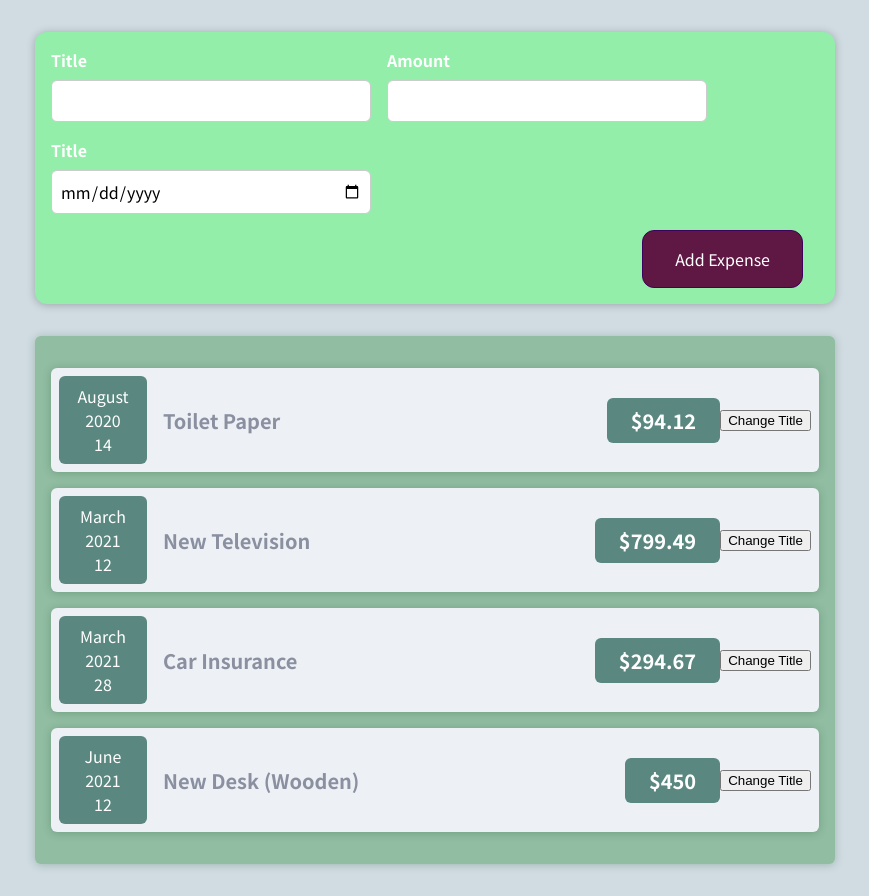
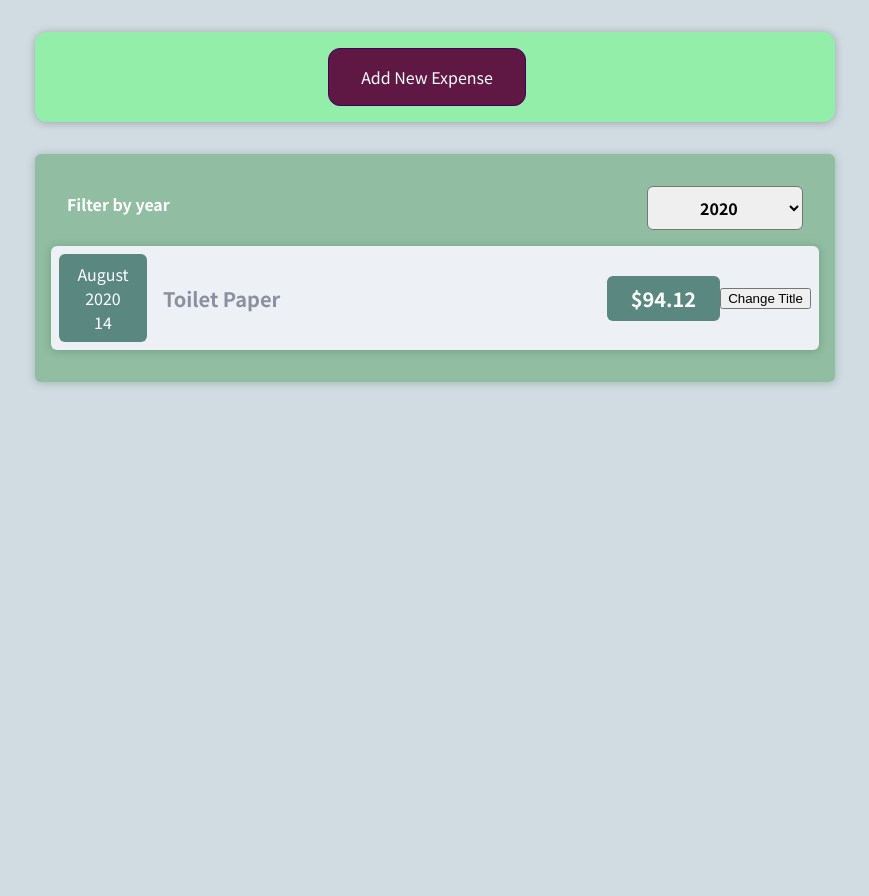
Before and after one commit to Jetigeri/expense-tracker, a React (Create React App) app: page / in a window 1280 px wide. Shown: the whole page, without its empty margins (205-1074 px from the left). After the commit the page ends 800 px from the top, so only its background shows below. Built offline with nearby package versions, Linux system fonts and the light colour scheme.

Commit message:
Lecture 68

```diff
--- a/src/App.jsx
+++ b/src/App.jsx
@@ -1,8 +1,9 @@
+import React, { useState } from "react";
+
 import Expenses from "./components/Expenses/Expenses.jsx";
 import NewExpense from "./components/NewExpense/NewExpense";
 
-const App = () => {
-  const expenses = [
+const DUMMY_EXPENSES = [
   {
     id: "e1",
     title: "Toilet Paper",
@@ -29,9 +30,18 @@ const App = () => {
   },
 ];
 
+const App = () => {
+  const [expenses, setExpenses] = useState(DUMMY_EXPENSES);
+
+  const addExpenseHandler = function (expense) {
+    setExpenses((prevExpenses) => {
+      return [expense, ...prevExpenses];
+    });
+  };
+
   return (
     <div>
-      <NewExpense></NewExpense>
+      <NewExpense onAddExpense={addExpenseHandler}></NewExpense>
       <Expenses items={expenses}></Expenses>
     </div>
   );
--- a/src/components/Expenses/ExpenseItem.jsx
+++ b/src/components/Expenses/ExpenseItem.jsx
@@ -12,14 +12,16 @@ function ExpenseItem(props) {
   };
 
   return (
+    <li>
       <Card className="expense-item">
         <ExpenseDate date={props.date} />
         <div className="expense-item__description">
-        <h2>{title}</h2>
+          <h2>{props.title}</h2>
           <div className="expense-item__price">${props.amount}</div>
         </div>
         <button onClick={clickHandler}>Change Title</button>
       </Card>
+    </li>
   );
 }
 
--- a/src/components/Expenses/Expenses.jsx
+++ b/src/components/Expenses/Expenses.jsx
@@ -1,31 +1,31 @@
 import "./Expenses.css";
 import ExpenseItem from "./ExpenseItem";
 import Card from "../UI/Card";
+import ExpensesFilter from "./ExpensesFilter";
+import React, { useState } from "react";
+import ExpensesList from "./ExpensesList";
 
 function Expenses(props) {
+  const [selectedYear, setSelectedYear] = useState("2020");
+
+  const yearChangeHandler = function (selectedYear) {
+    setSelectedYear(selectedYear);
+  };
+
+  const filteredExpenses = props.items.filter((item) =>
+    item.date.toString().includes(selectedYear)
+  );
+
   return (
-    <Card className="expenses">
-      <ExpenseItem
-        title={props.items[0].title}
-        amount={props.items[0].amount}
-        date={props.items[0].date}
-      ></ExpenseItem>
-      <ExpenseItem
-        title={props.items[1].title}
-        amount={props.items[1].amount}
-        date={props.items[1].date}
-      ></ExpenseItem>
-      <ExpenseItem
-        title={props.items[2].title}
-        amount={props.items[2].amount}
-        date={props.items[2].date}
-      ></ExpenseItem>
-      <ExpenseItem
-        title={props.items[3].title}
-        amount={props.items[3].amount}
-        date={props.items[3].date}
-      ></ExpenseItem>
-    </Card>
+    <div>
+      <Card className="expenses">
+        <ExpensesFilter
+          selected={selectedYear}
+          onYearChange={yearChangeHandler}
+        ></ExpensesFilter>
+        <ExpensesList items={filteredExpenses}></ExpensesList>
+      </Card>
+    </div>
   );
 }
 
--- /dev/null
+++ b/src/components/Expenses/ExpensesFilter.css
@@ -0,0 +1,24 @@
+.expenses-filter {
+  color: white;
+  padding: 0 1rem;
+}
+
+.expenses-filter__control {
+  display: flex;
+  width: 100%;
+  align-items: center;
+  justify-content: space-between;
+  margin: 1rem 0;
+}
+
+.expenses-filter label {
+  font-weight: bold;
+  margin-bottom: 0.5rem;
+}
+
+.expenses-filter select {
+  font: inherit;
+  padding: 0.5rem 3rem;
+  font-weight: bold;
+  border-radius: 6px;
+}
--- /dev/null
+++ b/src/components/Expenses/ExpensesFilter.jsx
@@ -0,0 +1,25 @@
+import React from "react";
+
+import "./ExpensesFilter.css";
+
+const ExpensesFilter = (props) => {
+  const getYear = function (e) {
+    props.onYearChange(e.target.value);
+  };
+
+  return (
+    <div className="expenses-filter">
+      <div className="expenses-filter__control">
+        <label>Filter by year</label>
+        <select value={props.selected} onChange={getYear}>
+          <option value="2022">2022</option>
+          <option value="2021">2021</option>
+          <option value="2020">2020</option>
+          <option value="2019">2019</option>
+        </select>
+      </div>
+    </div>
+  );
+};
+
+export default ExpensesFilter;
--- /dev/null
+++ b/src/components/Expenses/ExpensesList.css
@@ -0,0 +1,9 @@
+.expenses-list {
+    list-style: none;
+    padding: 0;
+  }
+
+  .expenses-list__fallback {
+    color: white;
+    text-align: center;
+  }
--- /dev/null
+++ b/src/components/Expenses/ExpensesList.jsx
@@ -0,0 +1,23 @@
+import ExpenseItem from "./ExpenseItem.jsx";
+import "./ExpensesList.css";
+
+const ExpenseList = function (props) {
+  if (props.items.length === 0) {
+    return <h2 className="expenses-list__fallback">Found no expenses</h2>;
+  }
+
+  return (
+    <ul className="expenses-list">
+      {props.items.map((item) => (
+        <ExpenseItem
+          key={item.id}
+          title={item.title}
+          amount={item.amount}
+          date={item.date}
+        ></ExpenseItem>
+      ))}
+    </ul>
+  );
+};
+
+export default ExpenseList;
--- a/src/components/NewExpense/ExpenseForm.jsx
+++ b/src/components/NewExpense/ExpenseForm.jsx
@@ -1,7 +1,8 @@
 import "./ExpenseForm.css";
 import React, { useState } from "react";
+import reactDom from "react-dom";
 
-function ExpenseForm() {
+function ExpenseForm(props) {
   const [enteredTitle, setEnteredTitle] = useState("");
   const [enteredAmount, setEnteredAmount] = useState("");
   const [enteredDate, setEnteredDate] = useState("");
@@ -26,7 +27,7 @@ function ExpenseForm() {
       date: new Date(enteredDate),
     };
 
-    console.log(expenseData);
+    props.onSaveExpenseData(expenseData);
     setEnteredTitle("");
     setEnteredAmount("");
     setEnteredDate("");
@@ -65,6 +66,9 @@ function ExpenseForm() {
         </div>
       </div>
       <div className="new-expense__actions">
+        <button type="button" onClick={props.onCancel}>
+          Cancel
+        </button>
         <button type="submit">Add Expense</button>
       </div>
     </form>
--- a/src/components/NewExpense/NewExpense.jsx
+++ b/src/components/NewExpense/NewExpense.jsx
@@ -1,19 +1,38 @@
-import React from "react";
+import React, { useState } from "react";
 import ExpenseForm from "./ExpenseForm";
 import "./NewExpense.css";
 
-function NewExpense() {
+function NewExpense(props) {
+  const [isEditing, setIsediting] = useState(false);
+
   const saveExpenseDataHandler = function (enteredExpenseData) {
     const expenseData = {
-      ...expenseData,
+      ...enteredExpenseData,
       id: Math.random().toString(),
     };
-    console.log(expenseData);
+    props.onAddExpense(expenseData);
+    setIsediting(false);
+  };
+
+  const startEditingHandler = function () {
+    setIsediting(true);
+  };
+
+  const stopEditingHandler = function () {
+    setIsediting(false);
   };
 
   return (
     <div className="new-expense">
-      <ExpenseForm onSaveExpenseData={saveExpenseDataHandler} />
+      {!isEditing && (
+        <button onClick={startEditingHandler}>Add New Expense</button>
+      )}
+      {isEditing && (
+        <ExpenseForm
+          onSaveExpenseData={saveExpenseDataHandler}
+          onCancel={stopEditingHandler}
+        />
+      )}
     </div>
   );
 }
```
Also changed, not shown: 1 other file (tests, documents, lock files or other folders). Lines whose indentation alone changed are shown as unchanged.
